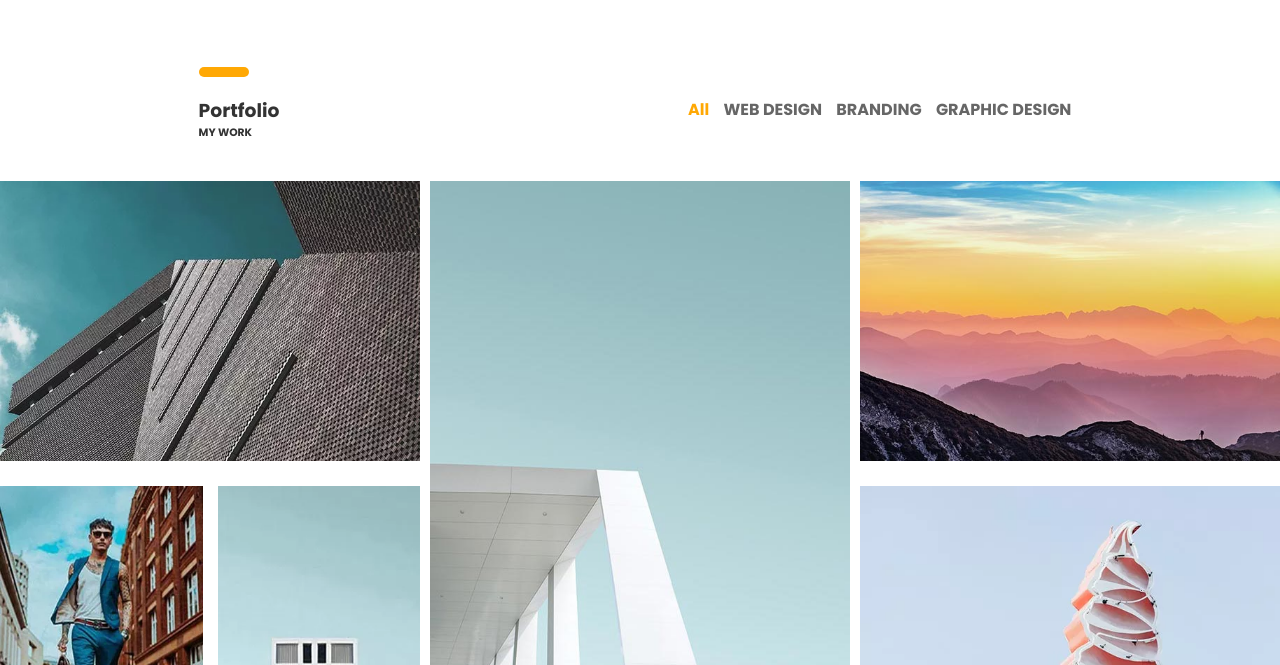
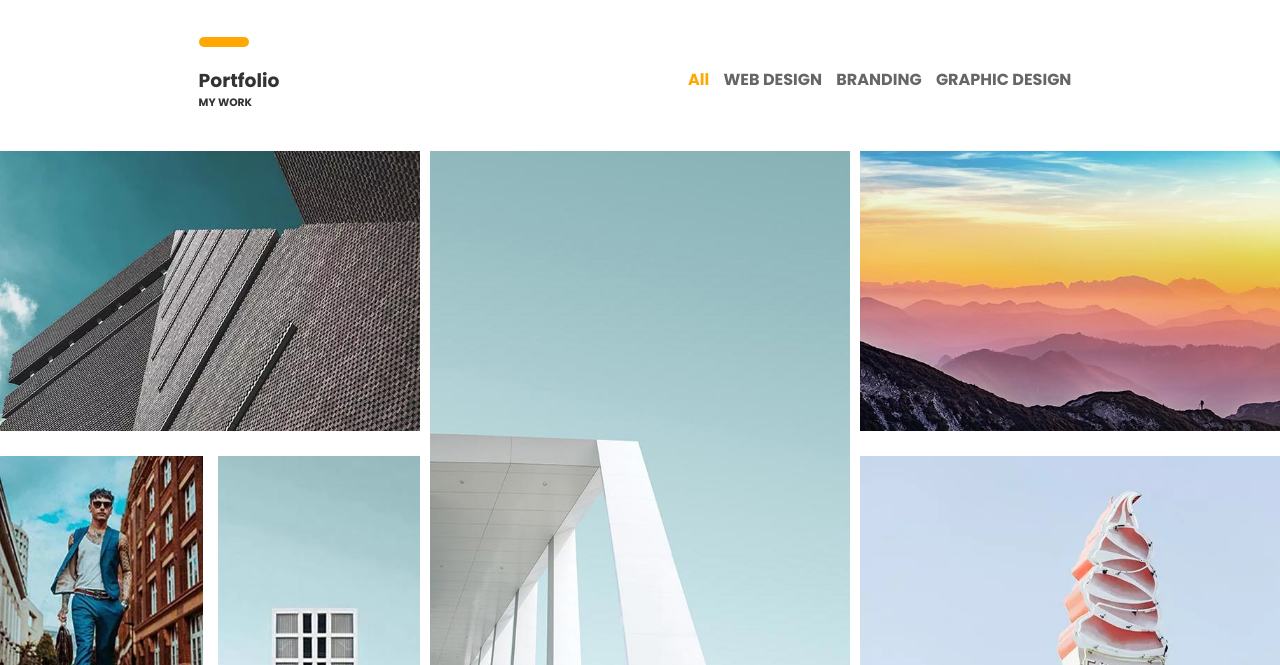
Before and after one commit to kalbanisa/Faire--un-_portfolio-HTMLCSS, a plain HTML site: page index.html in a window 1280 px wide. Shown: the part 815-1480 px from the top of the page. Drawn offline with Linux system fonts and the light colour scheme.

Commit message:
Update styles.css
correspondre l'image et les progresse

```diff
--- a/styles.css
+++ b/styles.css
@@ -134,7 +134,7 @@ li {
 /* <section class="portfolio-section section"> */
 .portfolio-section{
     padding-bottom: 0;
-    margin-top: 30px;
+/*     margin-top: 30px; */
 }
 .portfolio-section .portfolioFilter
 {
@@ -155,7 +155,7 @@ li {
 .portfolioContainer{
     display: grid;
     grid-template-columns: 1fr 1fr 1fr;
-    grid-template-rows: 295px 295px 295px  295px  295px;
+    grid-template-rows: 295px 295px 295px;
     grid-gap: 10px;
     overflow: hidden;
 
```
